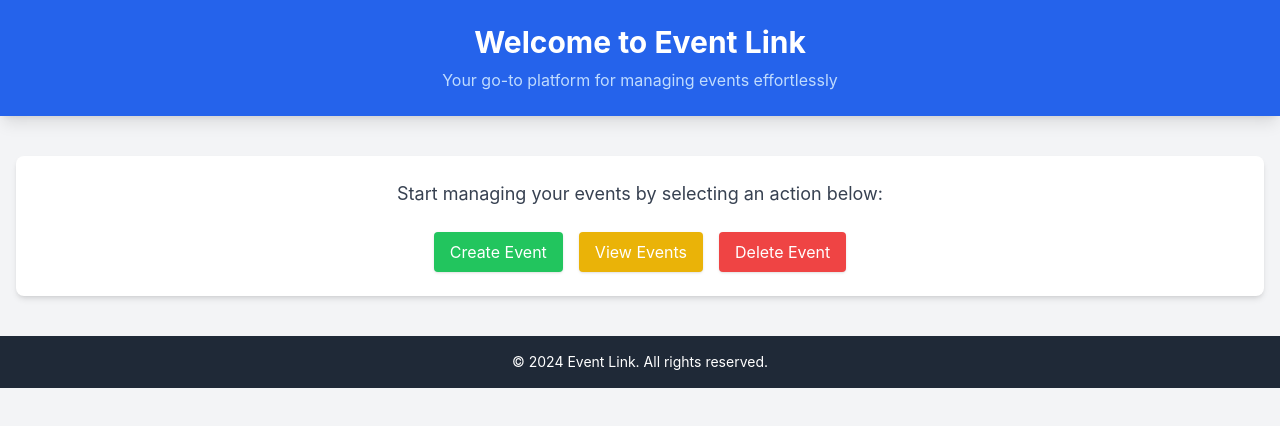
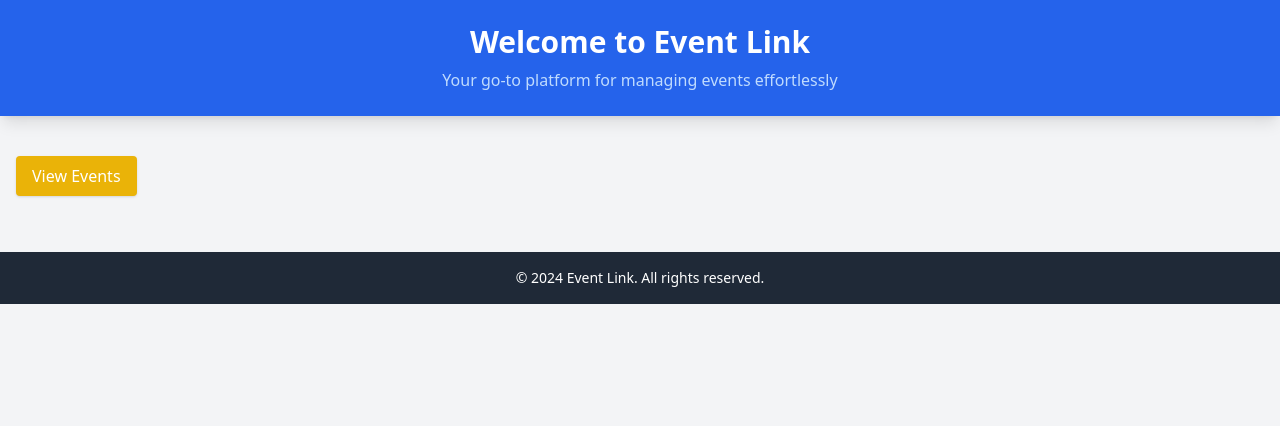
Before and after one commit to alper4283/Online-Event-Management-System, a Vue app in the folder frontend/: page / in a window 1280 px wide. Shown: the top 426 px of the page. Built offline with nearby package versions, Linux system fonts and the light colour scheme; the HTML template or start-up script is replaced by a standard one.

Commit message:
Update App.vue

```diff
--- a/frontend/src/App.vue
+++ b/frontend/src/App.vue
@@ -1,27 +1,34 @@
 <template>
   <div class="min-h-screen bg-gray-100">
     <!-- Header Section -->
-    <header class="bg-blue-600 text-white py-6 shadow-lg">
-      <h1 class="text-3xl font-bold text-center">Welcome to Event Link</h1>
-      <p class="text-center mt-2 text-blue-200">Your go-to platform for managing events effortlessly</p>
-    </header>
+    <AppHeader />
 
     <!-- Main Content Section -->
     <main class="py-10">
       <div class="container mx-auto px-4">
-        <div class="bg-white shadow-md rounded-lg p-6 text-center">
-          <p class="text-gray-700 text-lg">
-            Start managing your events by selecting an action below:
-          </p>
+        <!-- Show Events Button -->
+        <button
+          class="bg-yellow-500 text-white px-4 py-2 rounded shadow hover:bg-yellow-600 mb-4"
+          @click="toggleEvents"
+        >
+          {{ showTable ? "Hide Events" : "View Events" }}
+        </button>
+
+        <!-- Events Table and CRUD Operations -->
+        <div v-if="showTable">
+          <!-- Events Table -->
+          <EventTable />
+
+          <!-- Event Operations -->
           <div class="mt-6 space-x-4">
             <button class="bg-green-500 text-white px-4 py-2 rounded shadow hover:bg-green-600">
-              Create Event
-            </button>
-            <button class="bg-yellow-500 text-white px-4 py-2 rounded shadow hover:bg-yellow-600">
-              View Events
+              Add Event
             </button>
             <button class="bg-red-500 text-white px-4 py-2 rounded shadow hover:bg-red-600">
               Delete Event
+            </button>
+            <button class="bg-blue-500 text-white px-4 py-2 rounded shadow hover:bg-blue-600">
+              Update Event
             </button>
           </div>
         </div>
@@ -29,23 +36,31 @@
     </main>
 
     <!-- Footer Section -->
-    <footer class="bg-gray-800 text-white py-4">
-      <p class="text-center text-sm">
-        © 2024 Event Link. All rights reserved.
-      </p>
-    </footer>
+    <AppFooter />
   </div>
 </template>
 
 <script>
+import AppHeader from "./components/AppHeader.vue";
+import AppFooter from "./components/AppFooter.vue";
+import EventTable from "./components/EventTable.vue";
+
 export default {
   name: "App",
+  components: {
+    AppHeader,
+    AppFooter,
+    EventTable,
+  },
+  data() {
+    return {
+      showTable: false, // Toggles visibility of Events Table and operations
+    };
+  },
+  methods: {
+    toggleEvents() {
+      this.showTable = !this.showTable; // Toggles the table's visibility
+    },
+  },
 };
 </script>
-
-<style>
-/* Optional Global Styles */
-body {
-  font-family: 'Inter', sans-serif;
-}
-</style>
```
